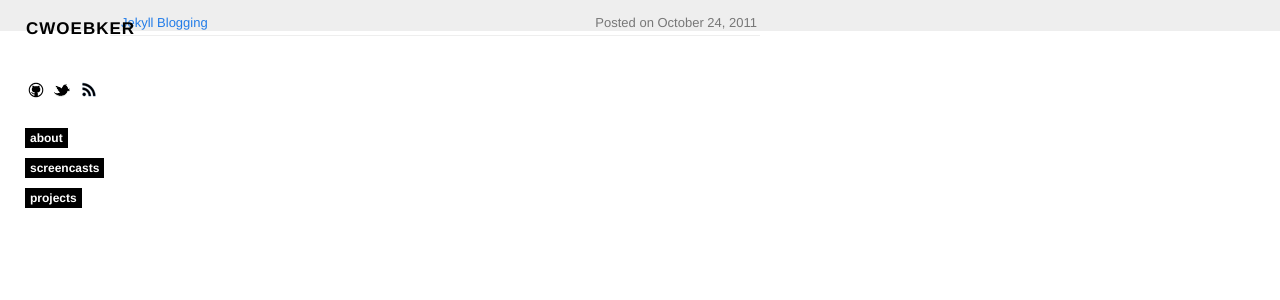
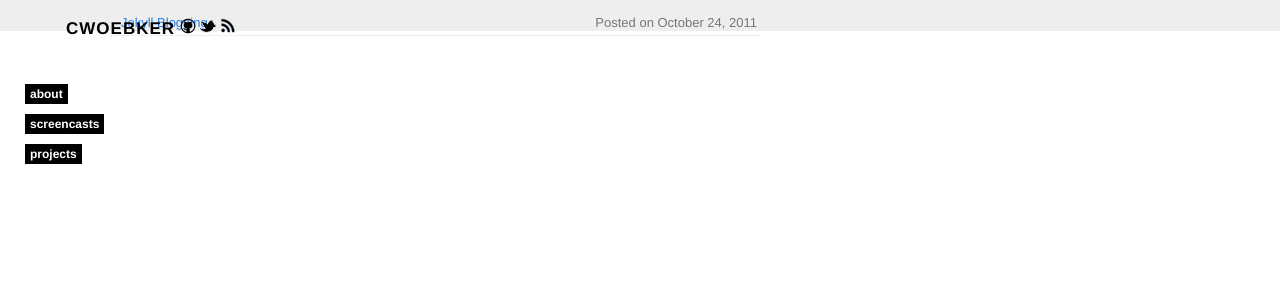
Before and after one commit to cwoebker/.com, a Jekyll site: the page built from index.html, in a window 1280 px wide. Shown: the top 300 px of the page. Built offline with Jekyll 4.4.1, drawn with Linux system fonts in a browser that asks for light colours; nearby versions of some CDN libraries; Markdown is read by kramdown in place of the engine named in the settings.

Commit message:
menu items are now table objects

```diff
--- a/_layouts/default.html
+++ b/_layouts/default.html
@@ -25,24 +25,20 @@
 <div id="custom-header"></div>
 
 <div id="topbar">
-  <div id="me">
-    <a href="/">
-      <span id="cwoebker">cwoebker</span>
-    </a>
-  </div>
-
-  <div id="mousing">&nbsp;</div>
-  <div class="site">
-    <a href="https://github.com/cwoebker" id="github">
-      <img src="/images/github.png" alt="github" title="@cwoebker on GitHub" height="16" width="16" />
-    </a>
-    <a href="https://twitter.com/cwoebker" id="twitter">
-      <img src="/images/twitter.png" alt="twitter" title="@cwoebker on Twitter" height="16" width="16" />
-    </a>
-    <a href="http://cwoebker.github.com/atom.xml" id="rss">
-      <img src="/images/rss.png" alt="rss" title="Subscribe to this blog's RSS feed" height="16" width="16" />
-    </a>
-  </div>
+  <ul id="me">
+	<li>
+      <a href="/"><span id="cwoebker">cwoebker</span></a>
+    </li>
+    <li>
+	  <a href="https://github.com/cwoebker" id="github"><img src="/images/github.png" alt="github" title="@cwoebker on GitHub" height="16" width="16" /></a>
+    </li>
+    <li>
+    <a href="https://twitter.com/cwoebker" id="twitter"><img src="/images/twitter.png" alt="twitter" title="@cwoebker on Twitter" height="16" width="16" /></a>
+    </li>
+    <li>
+    <a href="http://cwoebker.github.com/atom.xml" id="rss"><img src="/images/rss.png" alt="rss" title="Subscribe to this blog's RSS feed" height="16" width="16" /></a>
+    </li>
+  </ul>
 
   <div id="sections">
     <div><a href="/about">about</a></div>
--- a/css/styles.css
+++ b/css/styles.css
@@ -109,6 +109,11 @@ h3{
   text-transform: uppercase;
   margin: 10px 0 20px 0;
 }
+
+#topbar #me li{
+	display: inline;
+}
+
 #topbar #cwoebker{
   padding-left: 1px;
   font-size: 23px;
@@ -130,12 +135,7 @@ h3{
   padding: 0 3px;
   border: 0;
 }
-#topbar #mousing{
-  font-size: 12px;
-  color: #999;
-  padding-left: 2px;
-  letter-spacing: 1px;
-}
+
 #topbar #sections{
   margin: 25px 0 0 -15px;
   display: inline;
```
